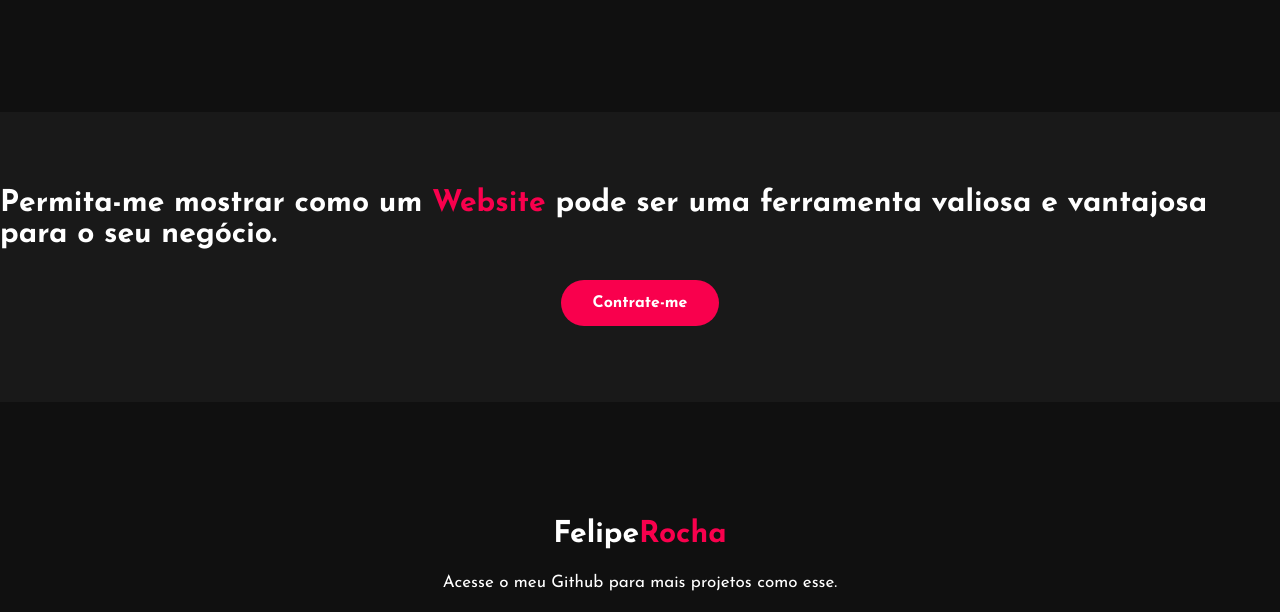
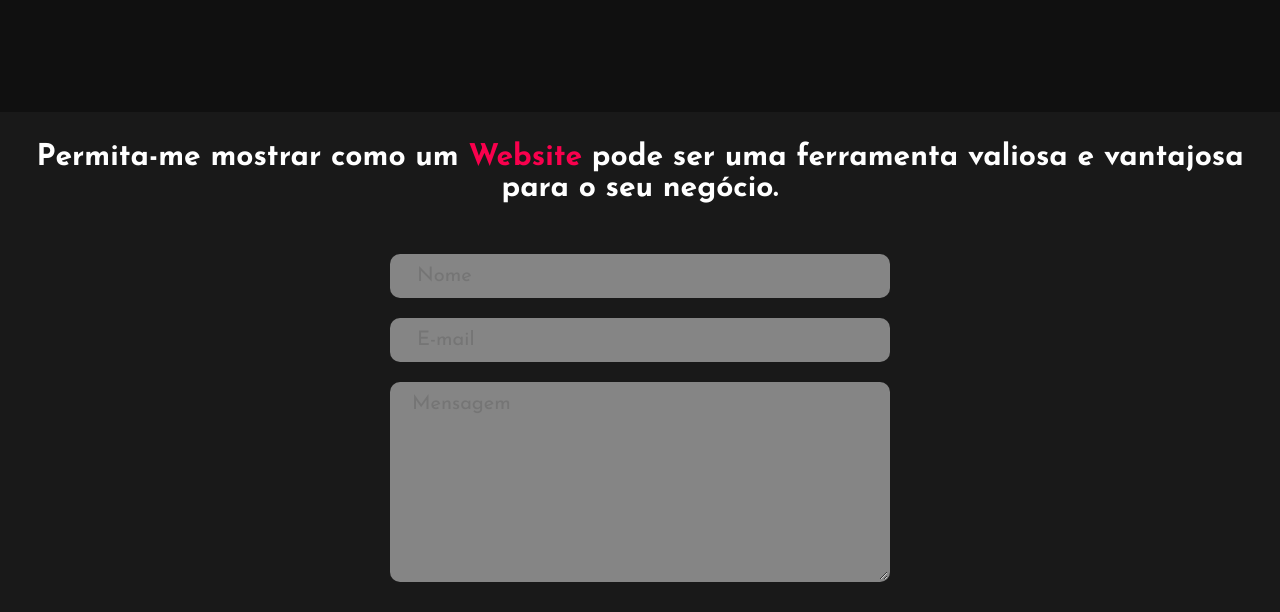
Before and after one commit to rochafrp/Portfolio, a plain HTML site: page index.html in a window 1280 px wide. Shown: the part 2690-3302 px from the top of the page. Drawn offline with Linux system fonts and the light colour scheme.

Commit message:
Update 1.1

```diff
--- a/css/style.css
+++ b/css/style.css
@@ -335,7 +335,7 @@ h4 {
 }
 .Contact-me {
     width: 100%;
-    height: 290px;
+    height: auto;
     background: #191919;
     display: flex;
     align-items: center;
@@ -343,12 +343,46 @@ h4 {
     justify-content: center;
 }
 .Contact-me p {
+    text-align: center;
     color: white;
     font-size: 30px;
     font-weight: bold;
-    margin-bottom: 30px;
+    margin: 30px 0 10px;
+}
+.Contact-me form {
+    margin: 40px 0 20px;
+}
+.Contact-me form input {
+    outline: none;
+    font-size: 20px;
+    display: flex;
+    margin: 0 0 20px;
+    padding: 10px 25px;
+    width: 500px;
+    background-color: #858585;
+    border: 2px solid transparent;
+    border-radius: 10px;
+    transition: .4s;
+}
+.Contact-me form textarea {
+    outline: none;
+    font-size: 20px;
+    display: flex;
+    padding: 10px 20px;
+    width: 500px;
+    height: 200px;
+    background-color: #858585;
+    border: 2px solid transparent;
+    border-radius: 10px;
+    transition: .4s;
+}
+.Contact-me form textarea:hover, .Contact-me form input:hover {
+    background-color: #858585;
+    border: 2px solid #f9004d;
+    cursor: pointer;
 }
 .Contact-me .button-two {
+    margin: 25px 70px;
     background-color: #f9004d;
     color: white;
     text-decoration: none;
--- a/index.html
+++ b/index.html
@@ -45,11 +45,11 @@
         </div>
 
         <!--About section start-->
-        <section class="about">
+        <section class="about" id="secao1">
                 <div class="main">
                 <img src="../Portfolio/img/main-img.png">
                 <div class="about-text">
-                    <h2 id="secao1">Sobre mim</h2>
+                    <h2>Sobre mim</h2>
                     <h5>Full Stack and Mobile Developer <span>& Designer</span></h5>
                     <p>Sou um apaixonado por programação full stack que iniciou sua jornada em 2022 e desde então tem se dedicado ao aprimoramento de habilidades em novas tecnologias. Com uma mentalidade focada no aprendizado contínuo, estou sempre em busca de desafios estimulantes e oportunidades de crescimento. Convido você a explorar meu portfólio e conhecer alguns dos projetos nos quais tenho trabalhado.</p>
                     <a href="../Portfolio/cv/arquivo.pdf" download="curriculo-felipe-rocha.pdf" class="styled-button">DOWNLOAD CV</a>
@@ -58,9 +58,9 @@
         </section>
 
         <!--job section start-->
-        <div class="jobs">
+        <div class="jobs"  id="secao2">
             <div class="title">
-                <h2 id="secao2">Projetos</h2>
+                <h2>Projetos</h2>
             </div>
 
             <div class="box">
@@ -89,9 +89,9 @@
         </section>
 
         <!--service section start-->
-        <div class="service">
+        <div class="service" id="secao3">
             <div class="title">
-                <h3 id="secao3">Serviços</h3>
+                <h3>Serviços</h3>
             </div>
 
             <div class="box">
@@ -131,8 +131,17 @@
         </div>
 
         <!--Contact Me-->
-        <div class="Contact-me">
+        <div class="Contact-me" id="secao4">
             <p>Permita-me mostrar como um <span>Website</span> pode ser uma ferramenta valiosa e vantajosa para o seu negócio.</p>
+            <form>
+
+                <input placeholder="Nome" name="name">
+
+                <input placeholder="E-mail" type="email" name="email">
+
+                <textarea placeholder="Mensagem" name="message" maxlength="500"></textarea>
+
+            </form>
             <a class="button-two" href="#">Contrate-me</a>
         </div>
 
```
